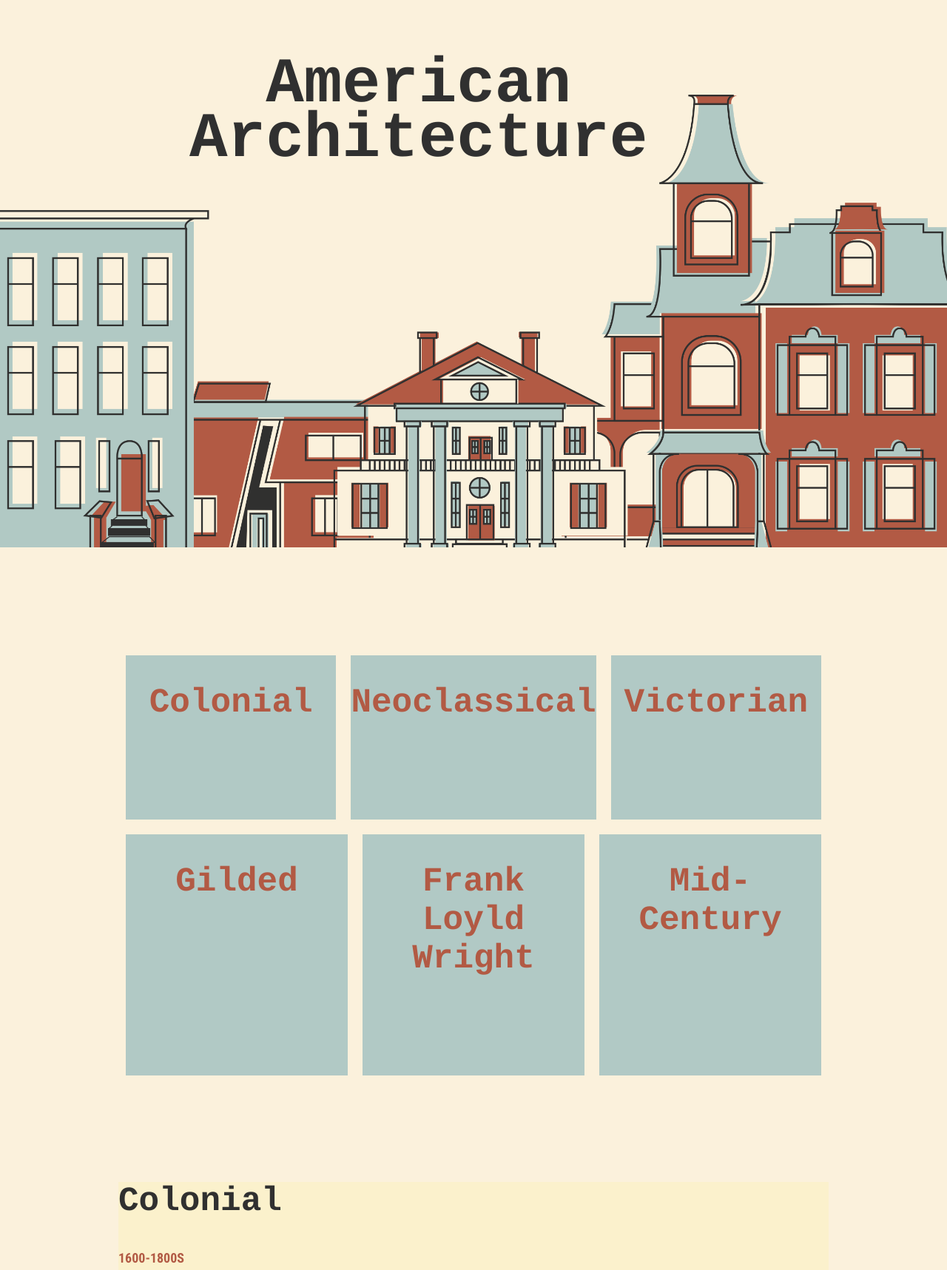
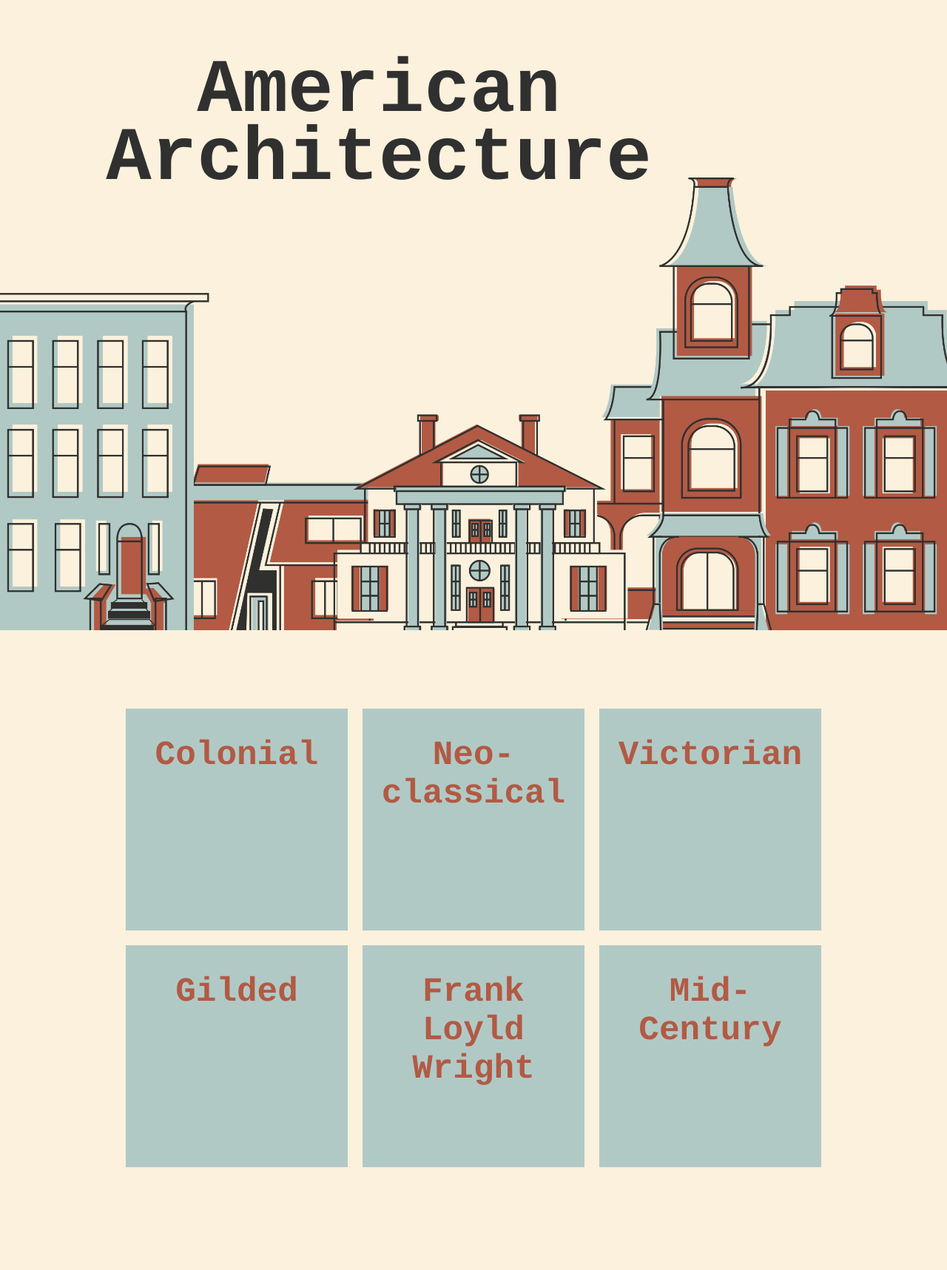
Before and after one commit to emmaallman/des-440-project-1, a plain HTML site: page index.html in a window 1280 px wide. Shown: the top 1717 px of the page at 74% size. Drawn offline with nearby package versions, Linux system fonts and the light colour scheme; a script that the page names is missing.

Commit message:
new content

```diff
--- a/css/main.css
+++ b/css/main.css
@@ -43,7 +43,7 @@ h1 {
 h2 {
   font-family: "Courier";
   font-size: 46px;
-  line-height: 52px;
+  line-height: 1.13;
   color: #303030;
 }
 
@@ -53,6 +53,7 @@ h3 {
   font-weight: 700;
   text-transform: uppercase;
   color: #b25a44;
+  line-height: 0px;
 }
 
 p {
@@ -76,7 +77,7 @@ p {
 }
 
 .masthead {
-  min-height: 780px;
+  /*min-height: 780px;*/
   background-color: #fbf1dc;
   background-size: cover;
   padding: 0;
@@ -85,15 +86,20 @@ p {
 
 .heading {
   display: block;
-  position: absolute;
-  margin-left: 20%;
+  /*position: absolute;*/
+  margin-right: 20%;
   padding-top: 6%;
+}
+.heading h1 {
+  font-size: 8vw;
+  line-height: 0.9;
 }
 
 .masthead-img {
   display: inline;
   position: relative;
-  padding-top: 10%;
+  /*padding-top: 10%;*/
+  margin-top: -7%;
   height: 100%;
   width: 100%;
 }
@@ -109,14 +115,20 @@ p {
   padding-bottom: 10%;
 }
 
-.colonial-nav {
-  order: 1;
-  flex-grow: 1;
+.navigation > div {
+  flex-grow: 0;
+  flex-shrink: 0;
   background-color: #B1C9C5;
-  flex-basis: 25%;
+  flex-basis: calc(33.333% - 20px);
+  width: calc(33.333% - 20px);
   margin: 10px;
+  height: 300px;
   text-align: center;
   transition: background 0.25s linear;
+}
+
+.colonial-nav {
+  /*order: 1;*/
 }
 
 .colonial-nav:hover {
@@ -127,9 +139,9 @@ p {
   color: #fbf1dc;
 }
 
+
 .neoclassical-nav {
-  order: 2;
-  flex-grow: 1;
+
   background-color: #B1C9C5;
   flex-basis: 25%;
   margin: 10px;
@@ -146,8 +158,7 @@ p {
 }
 
 .victorian-nav {
-  order: 3;
-  flex-grow: 1;
+
   background-color: #B1C9C5;
   flex-basis: 25%;
   margin: 10px;
@@ -164,8 +175,7 @@ p {
 }
 
 .gilded-nav {
-  order: 4;
-  flex-grow: 1;
+
   background-color: #B1C9C5;
   flex-basis: 25%;
   margin: 10px;
@@ -182,8 +192,7 @@ p {
 }
 
 .FLW-nav {
-  order: 5;
-  flex-grow: 1;
+
   background-color: #B1C9C5;
   flex-basis: 25%;
   margin: 10px;
@@ -200,8 +209,7 @@ p {
 }
 
 .mid-century-nav {
-  order: 6;
-  flex-grow: 1;
+
   background-color: #B1C9C5;
   flex-basis: 25%;
   margin: 10px;
@@ -220,6 +228,10 @@ p {
 .colonial {
   min-height: 780px;
   background-color: #fbf1cc;
+}
+
+.colonial-text {
+  max-width: 40%;
 }
 
 .neoclassical {
@@ -257,9 +269,9 @@ p {
   order: 6;
 }
 
-.masthead h1 {
+/*.masthead h1 {
   line-height: 74px;
-}
+}*/
 
 .navigation h2 {
   color: #B25A44;
--- a/index.html
+++ b/index.html
@@ -46,7 +46,7 @@
           </div>
 
           <div class="neoclassical-nav">
-            <h2>Neoclassical</h2>
+            <h2>Neo-classical</h2>
           </div>
 
           <div class="victorian-nav">
@@ -69,33 +69,45 @@
         </div>
 
         <div class="colonial">
-        <h2>Colonial</h2>
-        <h3>1600-1800s</h3>
-        <p>Many consider the start of American Architecture to be the colonial style. Brought over from England to "The New World", the style features
+
+        <div class="colonial-text">
+          <h2>Colonial</h2>
+          <h3>1600-1800s</h3>
+          <p>Many consider the start of American Architecture to be the colonial style. Brought over from England to "The New World", the style features
           chimneys at the center of the home or on both sides, a gable (triangular roof), flat exterior, and thick (usually white) trimming. This style
           is mainly seen on the East Coast, more specifically the New England area.
-        </p>
-        <h3>Famous Colonial Homes</h3>
+          </p>
+        </div>
+
+        <div class="colonial-famous">
+          <h3>Famous Colonial Homes</h3>
         <ul>
           <li>The March House from <i>Little Women</i></li>
           <li>Homes from The Salem Witch Trials</li>
           <li>The painting <i>Christina's World.</i> by Andrew Wyeth. 1948.</li>
         </ul>
+      </div>
+
         </div>
 
         <div class="neoclassical">
+          <div class="neoclassical-text">
         <h2>Neoclassical</h2>
         <h3>1780-1860s</h3>
         <p>When looking at most government buildings in America, especially in D.C., there is a shared style between all of them. Neoclassical
           style was inspired by the Romans and Greeks, where the meaning "new classic" comes from. From symmetrical floor plans, doric columns,
           and the classic centered dome roof, this style is a standout in American architecture.
         </p>
+      </div>
+
+      <div class="neoclassical-famous">
         <h3>Famous Neoclassical Buildings</h3>
         <ul>
           <li>The U.S. Capital Building</li>
           <li>Thomas Jefferson's Monticello</li>
           <li>The White House</li>
         </ul>
+      </div>
       </div>
 
       <div class="pullquote">
```
Also changed, not shown: 1 other file.
